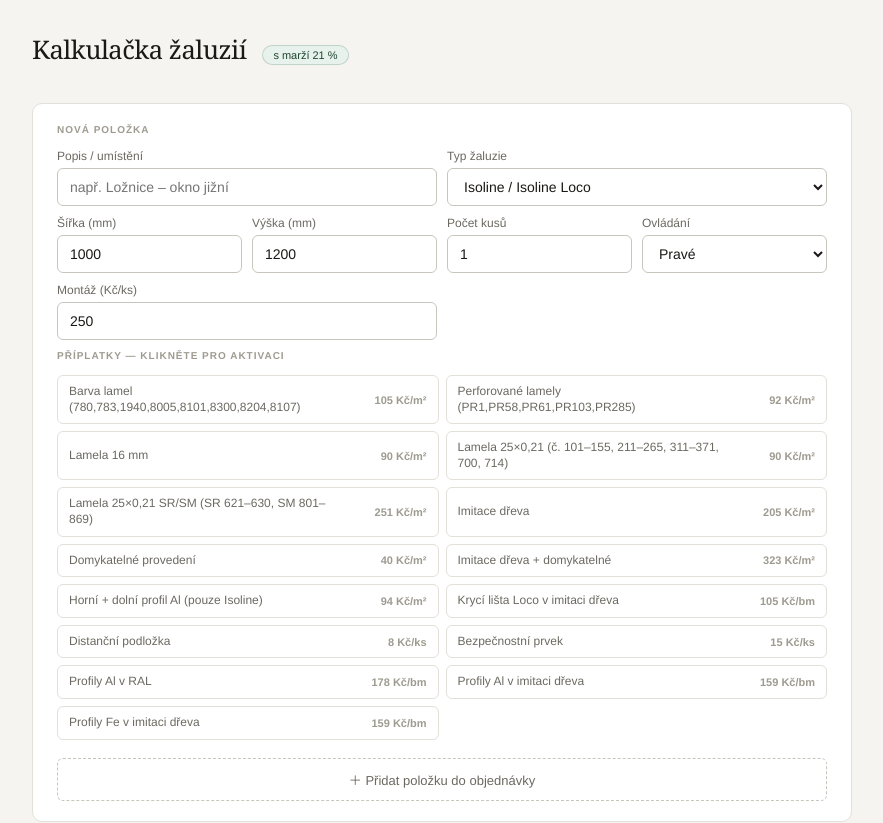
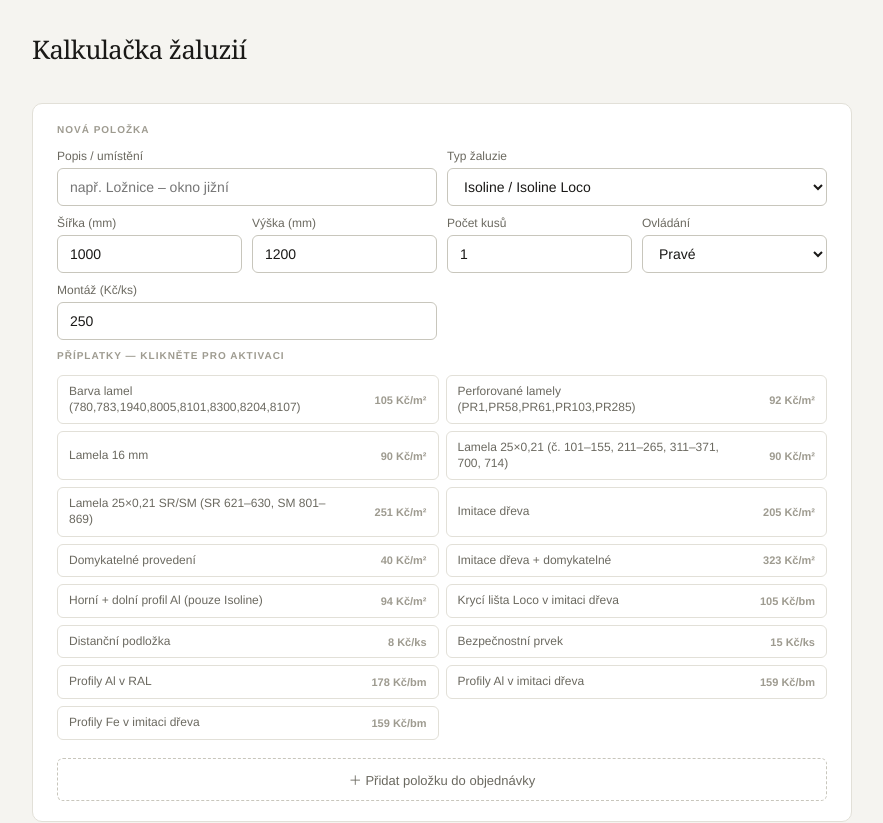
Before and after one commit to barschan/kalkulator-horizontalni-zaluzie, a plain HTML site: page index.html in a window 1280 px wide. Shown: the top 823 px of the page, without its empty margins (198-1081 px from the left). Drawn offline with Linux system fonts and the light colour scheme.

Commit message:
Update index.html

```diff
--- a/index.html
+++ b/index.html
@@ -85,7 +85,7 @@
 <div class="container">
   <div class="header-bar">
     <h1>Kalkulačka žaluzií</h1>
-    <span class="badge">s marží 21 %</span>
+
   </div>
   <div class="card" id="form-card">
     <div class="sec-title">Nová položka</div>
```
